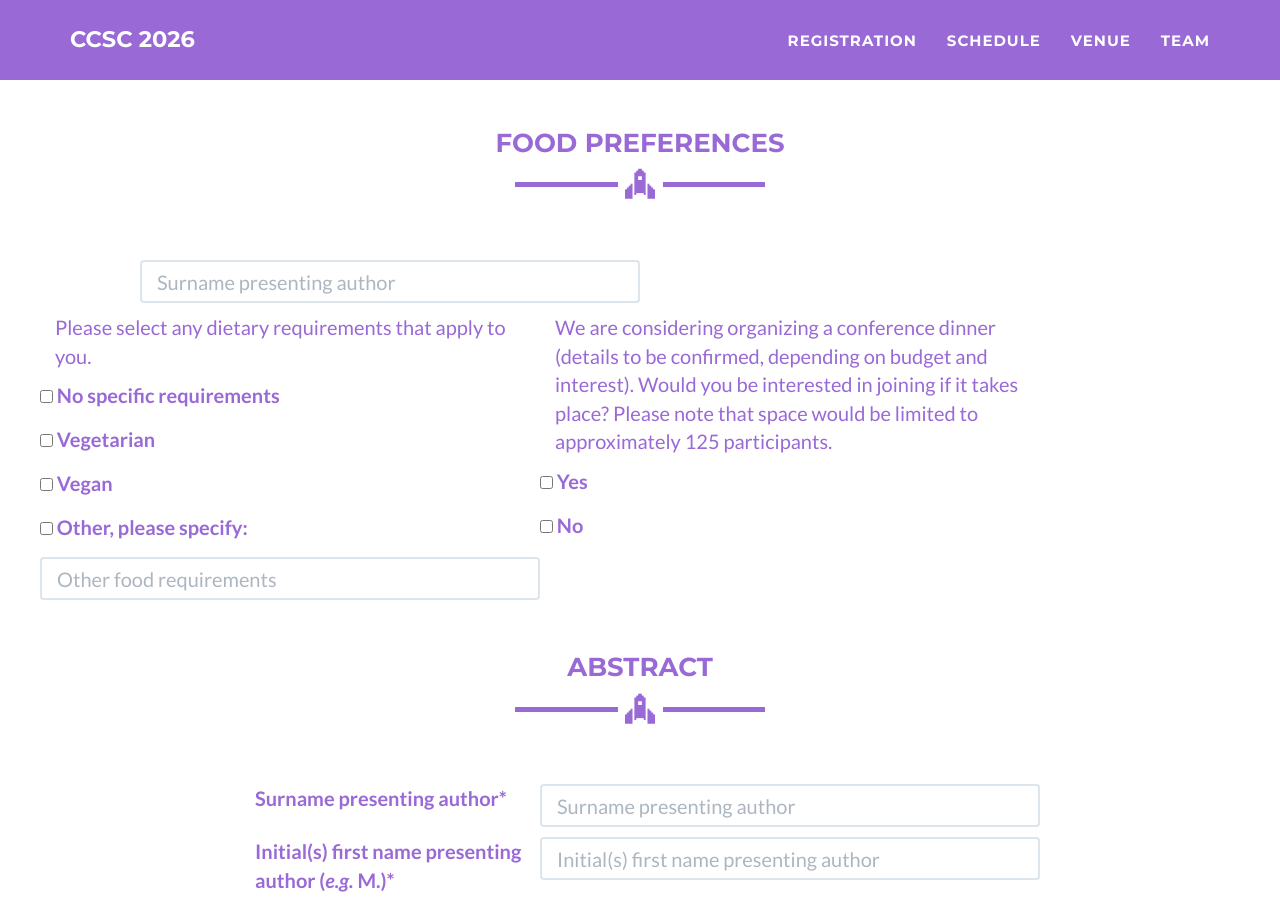
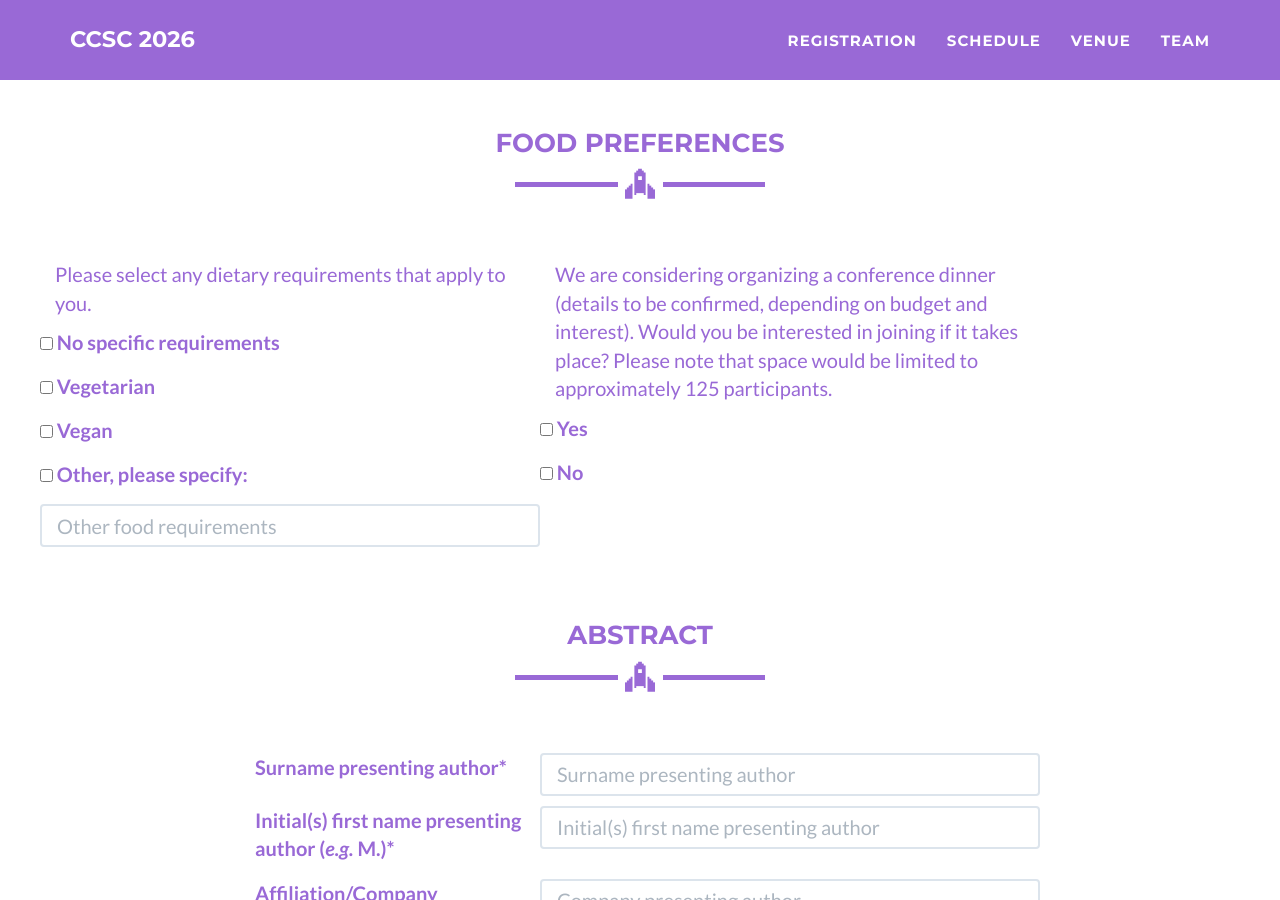
Before and after one commit to ccsc2026/ccsc2026.github.io, a Jekyll site: the page built from registration-with-abstract.html, in a window 1280 px wide and 900 px high, scrolled down 1069 px. Built offline with Jekyll 4.4.1, drawn with Linux system fonts in a browser that asks for light colours.

Commit message:
Update registration-with-abstract.html

```diff
--- a/registration-with-abstract.html
+++ b/registration-with-abstract.html
@@ -173,20 +173,12 @@ layout: page
       </div>
       <br><br>
       <!-- Food Preferences --->
+      <!-- Food Preferences --->
       <div class="row">
         <div class="col-lg-12 text-center">
           <h3>Food Preferences</h3>
           <hr class="star-primary">
           <br><br>
-        </div>
-      </div>
-      <div class="row">
-      <div class="col-lg-5 col-lg-offset-1">
-        <div class="row control-group">
-          <input type="text" name="lastName_PA" class="form-control" required placeholder="Surname presenting author" id="txtForm"
-          data-validation-required-message="Please enter your last name.">
-          <p class="help-block text-danger"></p>
-        </div>
         </div>
       </div>
       <div class="row">
@@ -211,7 +203,7 @@ layout: page
             </div>
         </div>
       </div>
-      <br>
+      <br><br>
       <!-- Abstract -->
       <div class="row">
         <div class="col-lg-12 text-center">
```
Lines whose indentation alone changed are shown as unchanged.
